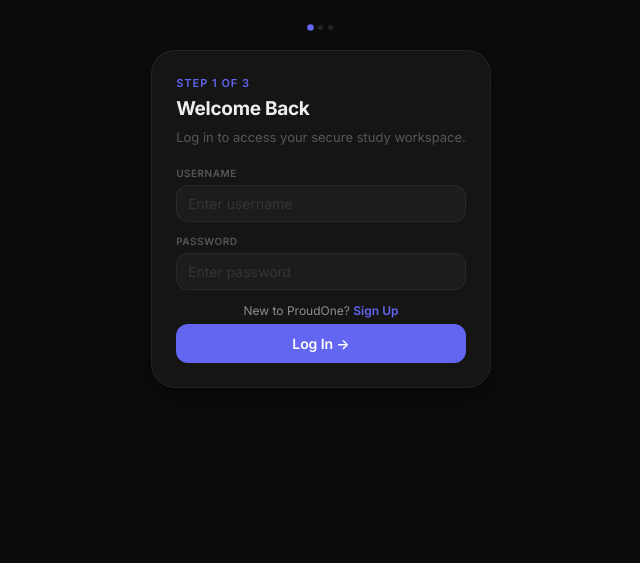
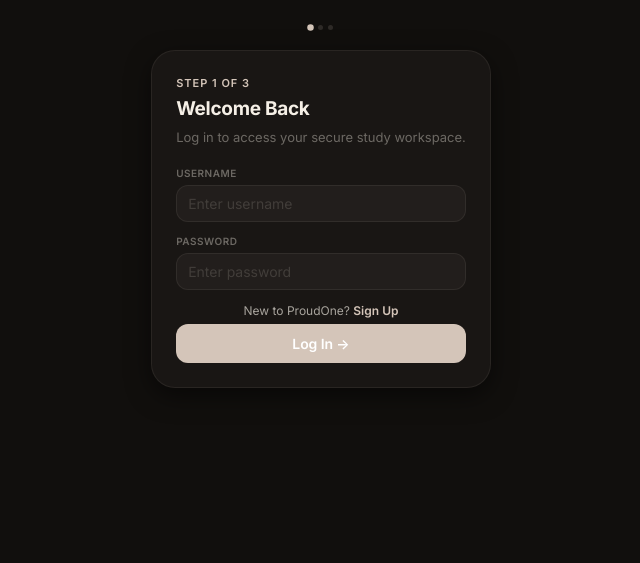
Before and after one commit to onliraxter-rgb/ProudOne, a plain HTML site: page ProudOne.html in a window 1280 px wide. Shown: the part 237-800 px from the top of the page, without its empty margins (319-959 px from the left). Drawn offline with Linux system fonts and the dark colour scheme.

Commit message:
style: apply luxury faded beige & espresso charcoal color variables

```diff
--- a/ProudOne.html
+++ b/ProudOne.html
@@ -9,18 +9,18 @@
 <link href="https://fonts.googleapis.com/css2?family=Inter:wght@400;500;600;700&family=JetBrains+Mono:wght@400;500;600&display=swap" rel="stylesheet">
 <style>
 :root{
-  --bg:#F7F7F5;--sf:#FFFFFF;--sf2:#F0F0EE;--sf3:#E5E5E2;
-  --bd:#DCDCD8;--bd2:#C2C2BE;
-  --ac:#4F46E5;--ac2:#4338CA;--acb:rgba(79,70,229,.07);--acr:rgba(79,70,229,.14);
+  --bg:#F5EFE6;--sf:#FFFFFF;--sf2:#EBE3D5;--sf3:#DFD6C7;
+  --bd:#D5CAB8;--bd2:#C5B4A0;
+  --ac:#A8896C;--ac2:#8C6D50;--acb:rgba(168,137,108,.1);--acr:rgba(168,137,108,.22);
   --gr:#059669;--grb:rgba(5,150,105,.06);--grr:rgba(5,150,105,.14);
   --rd:#DC2626;--rdb:rgba(220,38,38,.06);
   --am:#D97706;--amb:rgba(217,119,6,.06);--amr:rgba(217,119,6,.14);
-  --pu:#7C3AED;--pub:rgba(124,58,237,.06);
-  --t1:#1A1A19;--t2:#52524E;--t3:#8C8C86;--t4:#BFBFB8;
+  --pu:#C5A059;--pub:rgba(197,160,89,.08);
+  --t1:#1C1916;--t2:#594F46;--t3:#8C7D70;--t4:#BAAC9E;
   --r1:8px;--r2:12px;--r3:16px;--r4:20px;--r5:24px;
-  --sh0:0 1px 3px rgba(0,0,0,.04),0 1px 2px rgba(0,0,0,.02);
-  --sh1:0 2px 8px rgba(0,0,0,.06),0 1px 3px rgba(0,0,0,.04);
-  --sh2:0 8px 24px rgba(0,0,0,.08),0 2px 8px rgba(0,0,0,.04);
+  --sh0:0 1px 3px rgba(28,25,22,.04),0 1px 2px rgba(28,25,22,.02);
+  --sh1:0 2px 8px rgba(28,25,22,.06),0 1px 3px rgba(28,25,22,.04);
+  --sh2:0 8px 24px rgba(28,25,22,.08),0 2px 8px rgba(28,25,22,.04);
   --fn:'Inter', -apple-system, BlinkMacSystemFont, 'Segoe UI', Roboto, sans-serif;
   --mo:'JetBrains Mono', 'Consolas', monospace;
   --max-w:1200px;
@@ -28,16 +28,16 @@
   --glass-bd:rgba(255,255,255,.2);
 }
 @media(prefers-color-scheme:dark){:root{
-  --bg:#0C0C0B;--sf:#151514;--sf2:#1C1C1A;--sf3:#242422;
-  --bd:rgba(255,255,255,.06);--bd2:rgba(255,255,255,.1);
-  --t1:#EEEEED;--t2:rgba(238,238,237,.55);--t3:rgba(238,238,237,.3);--t4:rgba(238,238,237,.12);
-  --ac:#6366F1;--ac2:#4F46E5;--acb:rgba(99,102,241,.1);--acr:rgba(99,102,241,.18);
-  --gr:#34D399;--grb:rgba(52,211,153,.08);
-  --rd:#F87171;--rdb:rgba(248,113,113,.08);
-  --am:#FBBF24;--amb:rgba(251,191,36,.08);
+  --bg:#110F0D;--sf:#191614;--sf2:#221E1C;--sf3:#2D2825;
+  --bd:rgba(230,215,200,.08);--bd2:rgba(230,215,200,.14);
+  --t1:#F5EFE6;--t2:rgba(245,239,230,.65);--t3:rgba(245,239,230,.38);--t4:rgba(245,239,230,.15);
+  --ac:#D4C5B9;--ac2:#C5B4A5;--acb:rgba(212,197,185,.08);--acr:rgba(212,197,185,.22);
+  --gr:#10B981;--grb:rgba(16,185,129,.1);
+  --rd:#F87171;--rdb:rgba(248,113,113,.1);
+  --am:#F59E0B;--amb:rgba(245,158,11,.1);
   --sh0:0 1px 3px rgba(0,0,0,.3);--sh1:0 2px 8px rgba(0,0,0,.35);--sh2:0 8px 24px rgba(0,0,0,.5);
-  --glass:rgba(21,21,20,.7);
-  --glass-bd:rgba(255,255,255,.06);
+  --glass:rgba(25,22,20,.75);
+  --glass-bd:rgba(230,215,200,.08);
 }}
 *,*::before,*::after{box-sizing:border-box;margin:0;padding:0;-webkit-tap-highlight-color:transparent}
 html,body{height:100%;background:var(--bg);color:var(--t1);font-family:var(--fn);font-size:15px;line-height:1.5;overflow:hidden;-webkit-font-smoothing:antialiased}
```
